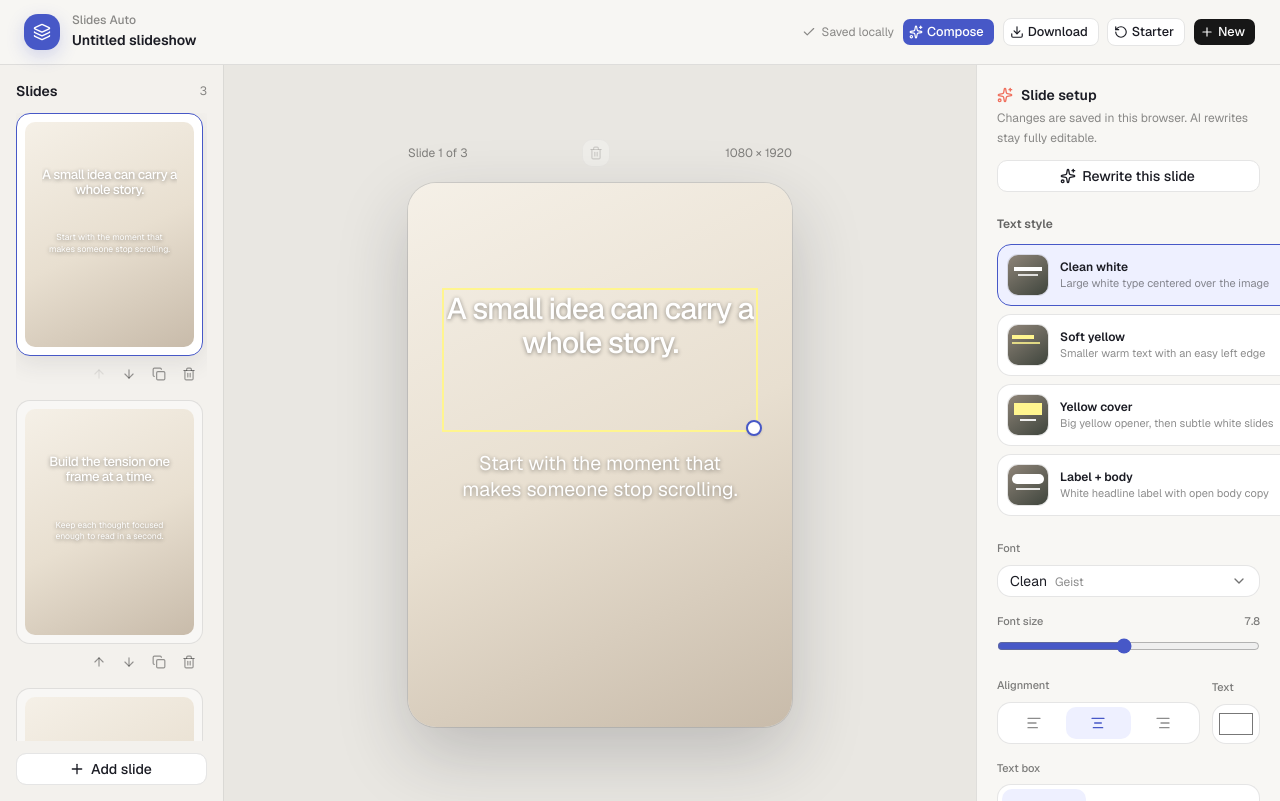
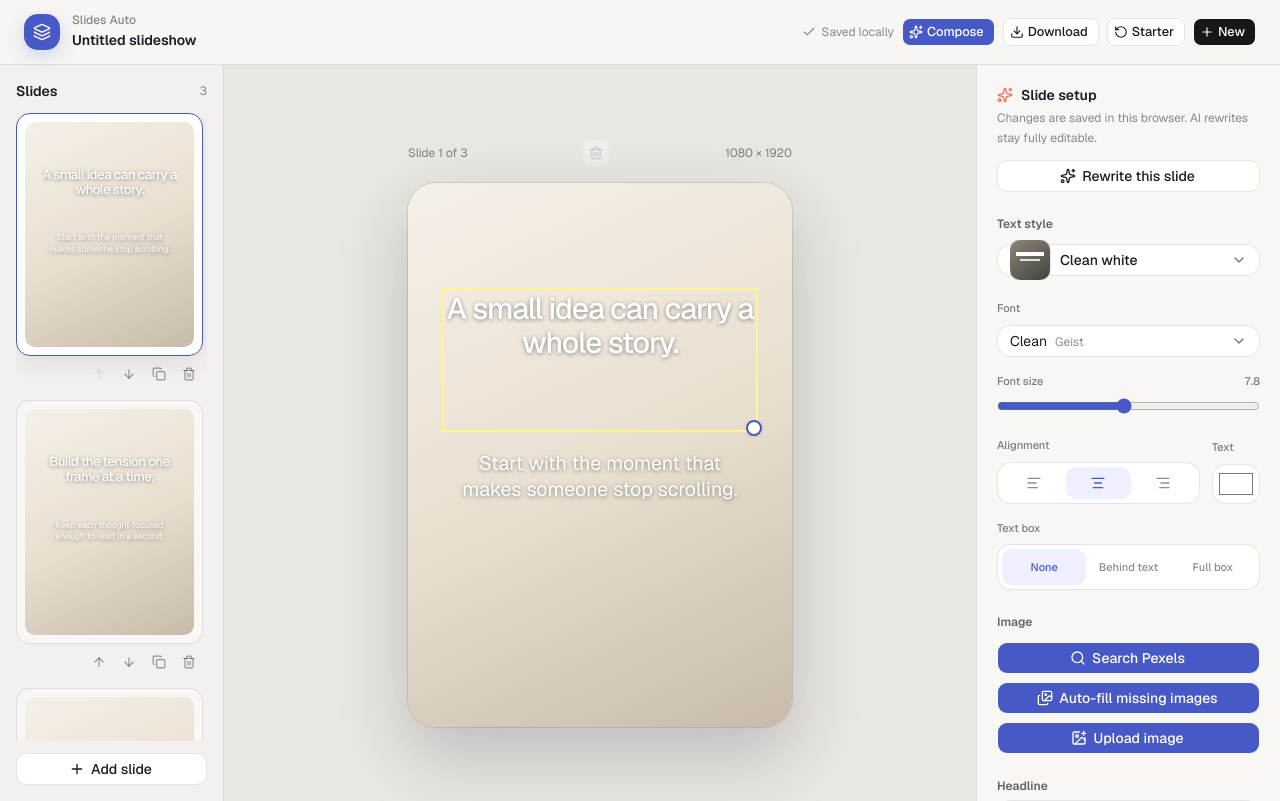
Before and after one commit to thedanieldk/slides-auto, a Next.js app: page / in a window 1280 px wide. Built offline with nearby package versions, Linux system fonts and the light colour scheme.

Commit message:
feat: make text style picker a dropdown menu
Matches the font picker's pattern: a Select showing each style's
layout swatch and name only, dropping the description subtitle.

```diff
--- a/components/slideshow-studio.tsx
+++ b/components/slideshow-studio.tsx
@@ -242,10 +242,6 @@ export function SlideshowStudio() {
       ? "line"
       : "block"
   const appliedTextStyle = getAppliedTextStyle(project.slides)
-
-  function isTextStyleActive(textStyleId: TextStyleId) {
-    return appliedTextStyle === textStyleId
-  }
 
   function updateProject(
     updater: (current: SlideshowProject) => SlideshowProject
@@ -1159,34 +1155,46 @@ export function SlideshowStudio() {
               <legend className="mb-3 text-xs font-semibold text-black/60">
                 Text style
               </legend>
-              <div className="space-y-2">
-                {textStyles.map((textStyle) => (
-                  <button
-                    key={textStyle.id}
-                    type="button"
-                    onClick={() => selectTextStyle(textStyle.id)}
-                    className={cn(
-                      "flex w-full items-center gap-3 rounded-xl border p-2.5 text-left transition focus-visible:outline-2 focus-visible:outline-offset-2 focus-visible:outline-[#4758c7]",
-                      isTextStyleActive(textStyle.id)
-                        ? "border-[#4758c7] bg-[#eef0ff]"
-                        : "border-black/10 bg-white hover:border-black/20"
-                    )}
-                  >
-                    <TextStyleSwatch textStyleId={textStyle.id} />
-                    <span className="min-w-0 flex-1">
-                      <span className="block text-xs font-semibold">
-                        {textStyle.name}
+              <Select
+                value={appliedTextStyle ?? undefined}
+                onValueChange={(value) => selectTextStyle(value as TextStyleId)}
+              >
+                <SelectTrigger className="h-auto w-full justify-between rounded-xl border-black/10 bg-white px-3 py-2 hover:border-black/20 focus-visible:border-[#4758c7] focus-visible:ring-[#4758c7]/10">
+                  <SelectValue placeholder="Mixed styles">
+                    {(value: TextStyleId | null) => {
+                      const textStyle = textStyles.find(
+                        (style) => style.id === value
+                      )
+                      return (
+                        <span className="flex items-center gap-2.5">
+                          {textStyle && (
+                            <TextStyleSwatch textStyleId={textStyle.id} />
+                          )}
+                          <span className="text-sm font-medium">
+                            {textStyle?.name ?? "Mixed styles"}
+                          </span>
+                        </span>
+                      )
+                    }}
+                  </SelectValue>
+                </SelectTrigger>
+                <SelectContent className="border-black/10">
+                  {textStyles.map((textStyle) => (
+                    <SelectItem
+                      key={textStyle.id}
+                      value={textStyle.id}
+                      className="focus:bg-[#eef0ff] focus:text-[#4758c7] data-[highlighted]:bg-[#eef0ff] data-[highlighted]:text-[#4758c7]"
+                    >
+                      <span className="flex items-center gap-2.5">
+                        <TextStyleSwatch textStyleId={textStyle.id} />
+                        <span className="text-sm font-medium">
+                          {textStyle.name}
+                        </span>
                       </span>
-                      <span className="block truncate text-[11px] text-black/45">
-                        {textStyle.description}
-                      </span>
-                    </span>
-                    {isTextStyleActive(textStyle.id) && (
-                      <Check className="size-4 shrink-0 text-[#4758c7]" />
-                    )}
-                  </button>
-                ))}
-              </div>
+                    </SelectItem>
+                  ))}
+                </SelectContent>
+              </Select>
             </fieldset>
 
             {selectedLayer && selectedFont && (
```
